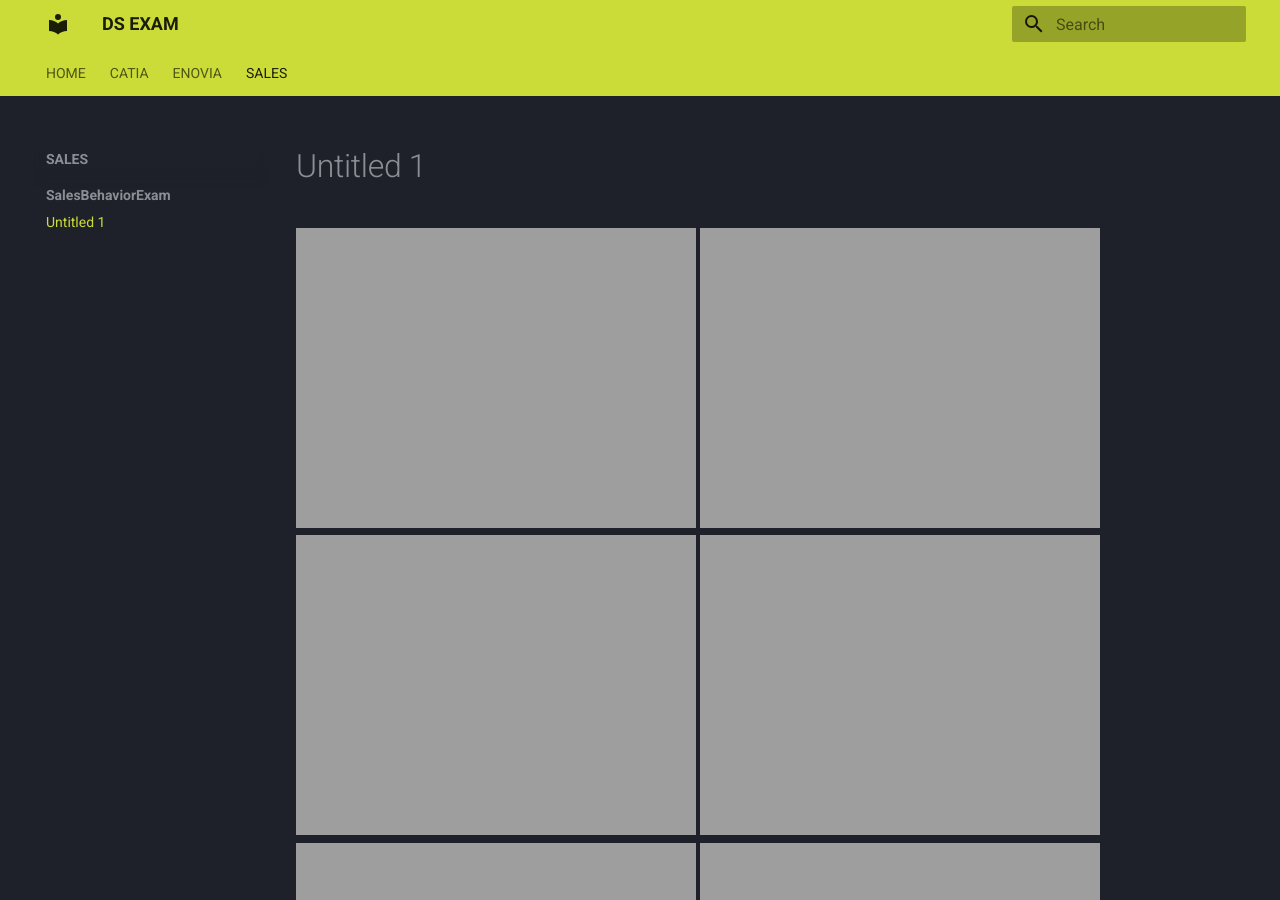
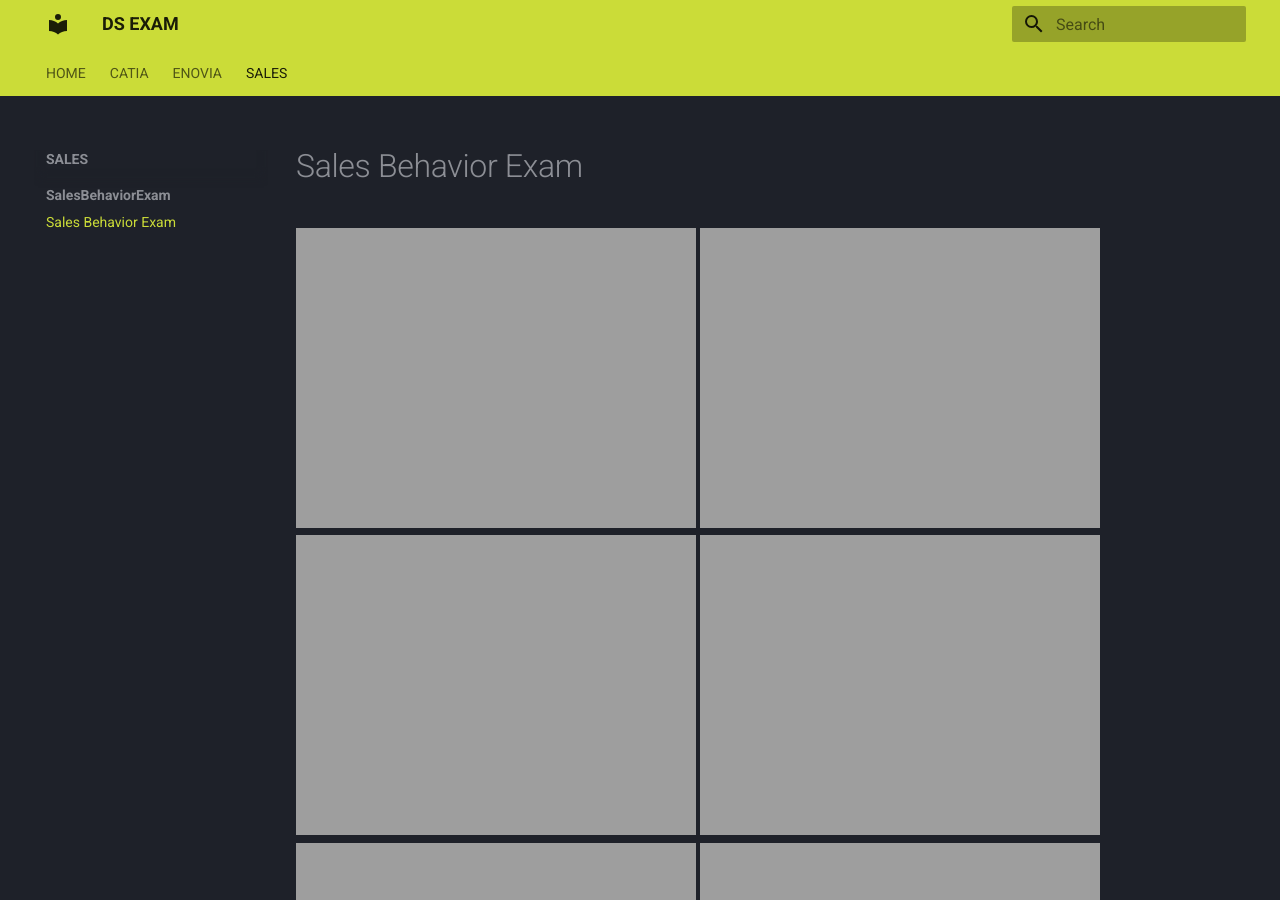
Before and after one commit to xuscode/DSE, an MkDocs documentation site: the page built from docs/SALES/SalesBehaviorExam/SalesBehaviorExam.md, in a window 1280 px wide and 900 px high. Built offline with MkDocs 1.6.1 and Material for MkDocs 9.7.7, drawn with Linux system fonts in a browser that asks for light colours; nearby versions of some CDN libraries.

Commit message:
20230506133718

```diff
--- a/docs/SALES/SalesBehaviorExam/Untitled-1.md
+++ b/docs/SALES/SalesBehaviorExam/SalesBehaviorExam.md
@@ -1,3 +1,6 @@
+
+# Sales Behavior Exam
+
 ![](assets/IMG (1).png)
 ![](assets/IMG (2).png)
 ![](assets/IMG (3).png)
```
